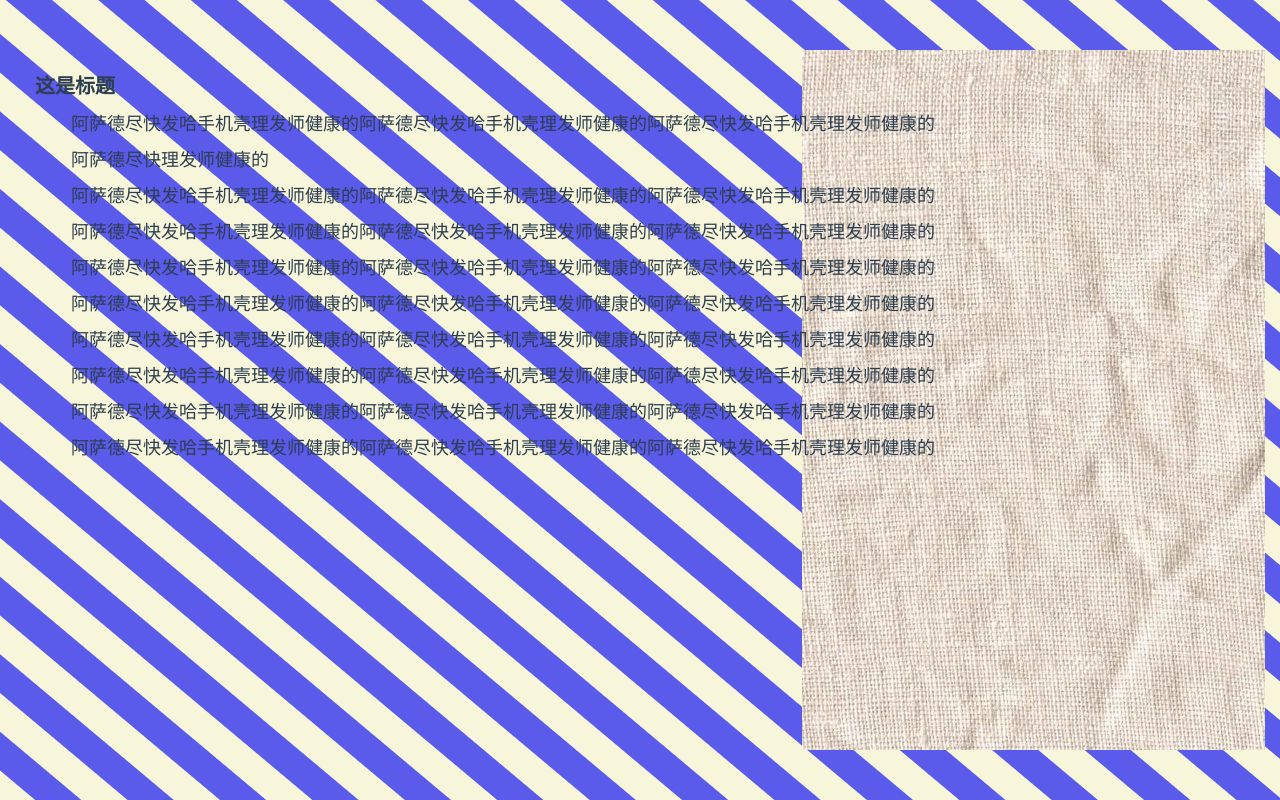
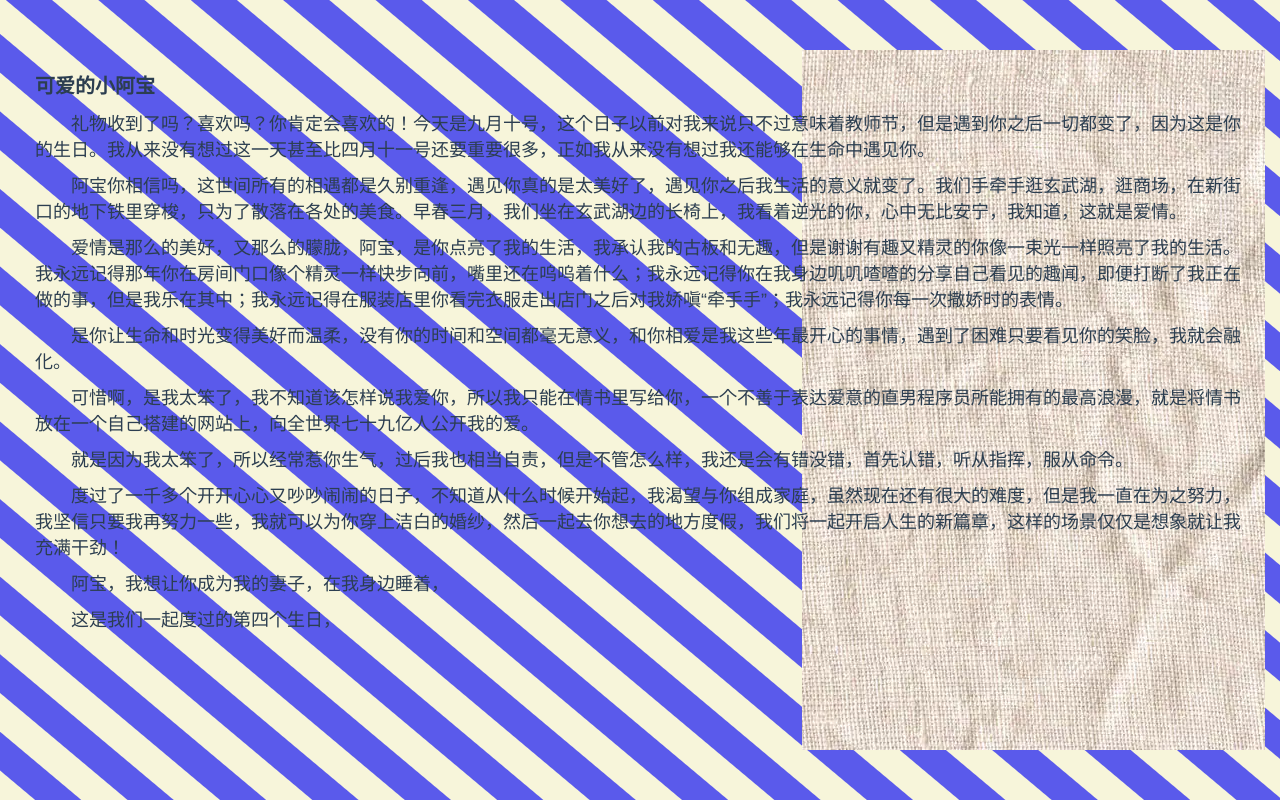
Before and after one commit to AdorableLi/personalWebsite.github.io, a Vue app: page /#/indexPage in a window 1280 px wide. Built offline with nearby package versions, Linux system fonts and the light colour scheme.

Commit message:
22岁到26岁，我的青春结束了，我们也像这封情书一样戛然而止了

```diff
--- a/package.json
+++ b/package.json
@@ -1,5 +1,5 @@
 {
-  "name": "test-node-serve",
+    "name": "happy-birthday",
     "version": "0.1.0",
     "private": true,
     "scripts": {
--- a/public/index.html
+++ b/public/index.html
@@ -1,11 +1,11 @@
 <!DOCTYPE html>
 <html lang="">
     <head>
-    <meta charset="utf-8">
-    <meta http-equiv="X-UA-Compatible" content="IE=edge">
-    <meta name="viewport" content="width=device-width,initial-scale=1.0">
-    <link rel="icon" href="<%= BASE_URL %>favicon.ico">
-    <title><%= htmlWebpackPlugin.options.title %></title>
+        <meta charset="utf-8" />
+        <meta http-equiv="X-UA-Compatible" content="IE=edge" />
+        <meta name="viewport" content="width=device-width,initial-scale=1.0" />
+        <link rel="icon" href="<%= BASE_URL %>favicon.ico" />
+        <title>给阿宝的生日情书~</title>
     </head>
     <body>
         <noscript>
--- a/src/components/indexPage.vue
+++ b/src/components/indexPage.vue
@@ -2,25 +2,25 @@
     <div class="container">
         <div class="container-bg"></div>
         <div class="letter">
-            <div class="title">这是标题</div>
+            <div class="title">可爱的小阿宝</div>
             <div class="article">
-                <div>阿萨德尽快发哈手机壳理发师健康的阿萨德尽快发哈手机壳理发师健康的阿萨德尽快发哈手机壳理发师健康的</div>
-                <div>阿萨德尽快理发师健康的</div>
-                <div>阿萨德尽快发哈手机壳理发师健康的阿萨德尽快发哈手机壳理发师健康的阿萨德尽快发哈手机壳理发师健康的</div>
-                <div>阿萨德尽快发哈手机壳理发师健康的阿萨德尽快发哈手机壳理发师健康的阿萨德尽快发哈手机壳理发师健康的</div>
-                <div>阿萨德尽快发哈手机壳理发师健康的阿萨德尽快发哈手机壳理发师健康的阿萨德尽快发哈手机壳理发师健康的</div>
-                <div>阿萨德尽快发哈手机壳理发师健康的阿萨德尽快发哈手机壳理发师健康的阿萨德尽快发哈手机壳理发师健康的</div>
-                <div>阿萨德尽快发哈手机壳理发师健康的阿萨德尽快发哈手机壳理发师健康的阿萨德尽快发哈手机壳理发师健康的</div>
-                <div>阿萨德尽快发哈手机壳理发师健康的阿萨德尽快发哈手机壳理发师健康的阿萨德尽快发哈手机壳理发师健康的</div>
-                <div>阿萨德尽快发哈手机壳理发师健康的阿萨德尽快发哈手机壳理发师健康的阿萨德尽快发哈手机壳理发师健康的</div>
-                <div>阿萨德尽快发哈手机壳理发师健康的阿萨德尽快发哈手机壳理发师健康的阿萨德尽快发哈手机壳理发师健康的</div>
+                <div>礼物收到了吗？喜欢吗？你肯定会喜欢的！今天是九月十号，这个日子以前对我来说只不过意味着教师节，但是遇到你之后一切都变了，因为这是你的生日。我从来没有想过这一天甚至比四月十一号还要重要很多，正如我从来没有想过我还能够在生命中遇见你。</div>
+                <div>阿宝你相信吗，这世间所有的相遇都是久别重逢，遇见你真的是太美好了，遇见你之后我生活的意义就变了。我们手牵手逛玄武湖，逛商场，在新街口的地下铁里穿梭，只为了散落在各处的美食。早春三月，我们坐在玄武湖边的长椅上，我看着逆光的你，心中无比安宁，我知道，这就是爱情。</div>
+                <div>爱情是那么的美好，又那么的朦胧，阿宝，是你点亮了我的生活，我承认我的古板和无趣，但是谢谢有趣又精灵的你像一束光一样照亮了我的生活。我永远记得那年你在房间门口像个精灵一样快步向前，嘴里还在呜呜着什么；我永远记得你在我身边叽叽喳喳的分享自己看见的趣闻，即便打断了我正在做的事，但是我乐在其中；我永远记得在服装店里你看完衣服走出店门之后对我娇嗔“牵手手”；我永远记得你每一次撒娇时的表情。</div>
+                <div>是你让生命和时光变得美好而温柔，没有你的时间和空间都毫无意义，和你相爱是我这些年最开心的事情，遇到了困难只要看见你的笑脸，我就会融化。</div>
+                <div>可惜啊，是我太笨了，我不知道该怎样说我爱你，所以我只能在情书里写给你，一个不善于表达爱意的直男程序员所能拥有的最高浪漫，就是将情书放在一个自己搭建的网站上，向全世界七十九亿人公开我的爱。</div>
+                <div>就是因为我太笨了，所以经常惹你生气，过后我也相当自责，但是不管怎么样，我还是会有错没错，首先认错，听从指挥，服从命令。</div>
+                <div>度过了一千多个开开心心又吵吵闹闹的日子，不知道从什么时候开始起，我渴望与你组成家庭，虽然现在还有很大的难度，但是我一直在为之努力，我坚信只要我再努力一些，我就可以为你穿上洁白的婚纱，然后一起去你想去的地方度假，我们将一起开启人生的新篇章，这样的场景仅仅是想象就让我充满干劲！</div>
+                <div>阿宝，我想让你成为我的妻子，在我身边睡着，</div>
+                <div>这是我们一起度过的第四个生日，</div>
             </div>
         </div>
     </div>
 </template>
 
 <script>
-export default {};
+export default {
+};
 </script>
 
 <style scoped>
@@ -64,5 +64,6 @@
     font-size: 18px;
     text-indent: 2em;
     margin-bottom: 10px;
+    font-weight: 500;
 }
 </style>
```
Also changed, not shown: 16 other files (tests, documents, lock files or other folders). Lines whose indentation alone changed are shown as unchanged.
